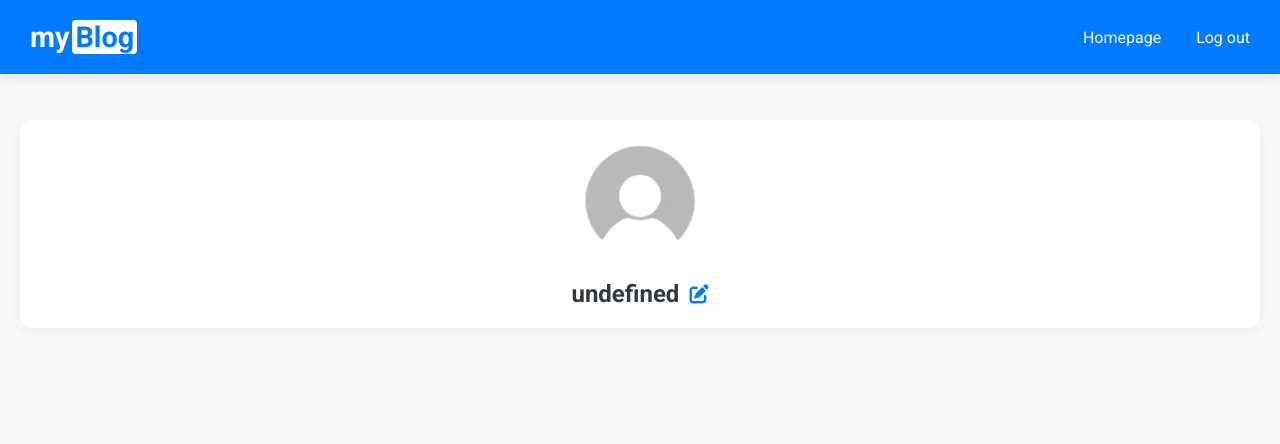
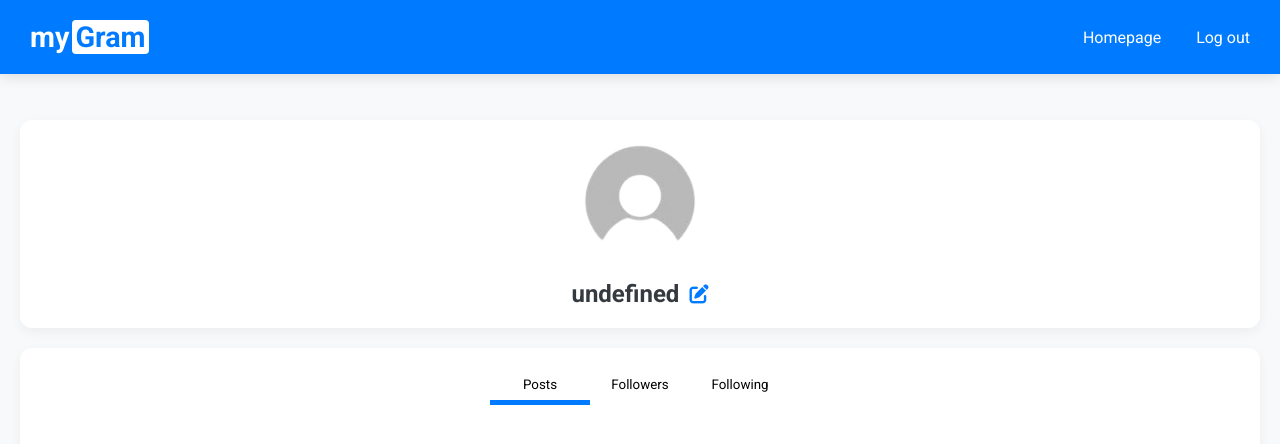
Before and after one commit to Biggie-techz/blog, a plain HTML site: page src/HTML/profile.html in a window 1280 px wide. Drawn offline with Linux system fonts and the light colour scheme; sample sign-in values are in the browser's storage.

Commit message:
Update profile.html

```diff
--- a/src/HTML/profile.html
+++ b/src/HTML/profile.html
@@ -3,7 +3,7 @@
   <head>
     <meta charset="UTF-8" />
     <meta name="viewport" content="width=device-width, initial-scale=1.0" />
-    <title>My Profile</title>
+    <title>myProfile</title>
     <link rel="stylesheet" href="../CSS/profile.css" />
     <script
       src="https://kit.fontawesome.com/20c0ef93e7.js"
@@ -14,7 +14,7 @@
     <div class="containerr" id="container">
       <!-- Navbar -->
       <div class="navbar">
-        <a href="../HTML/dashboard.html" class="logo">my<span>Blog</span></a>
+        <a href="../HTML/dashboard.html" class="logo">my<span>Gram</span></a>
         <ul class="mainNav">
           <li><a onclick="homepage()">Homepage</a></li>
           <li><a id="logOut" onclick="logout()">Log out</a></li>
@@ -59,7 +59,18 @@
       </div>
 
       <!-- About Section -->
-      <div class="about" id="aboutSection"></div>
+      <div class="bottom" id="bottom">
+        <div class="bottom_header" id="bottomHeader">
+          <button id="blogsBtn">Posts</button>
+          <button id="followersBtn">Followers</button>
+          <button id="followingBtn">Following</button>
+        </div>
+        <div class="bottom_display" id="bottom_display">
+          <div class="blogs" id="blogs"></div>
+          <div class="followers" id="followers">followers</div>
+          <div class="following" id="following">following</div>
+        </div>
+      </div>
     </div>
 
     <!-- Edit User Modal -->
```
